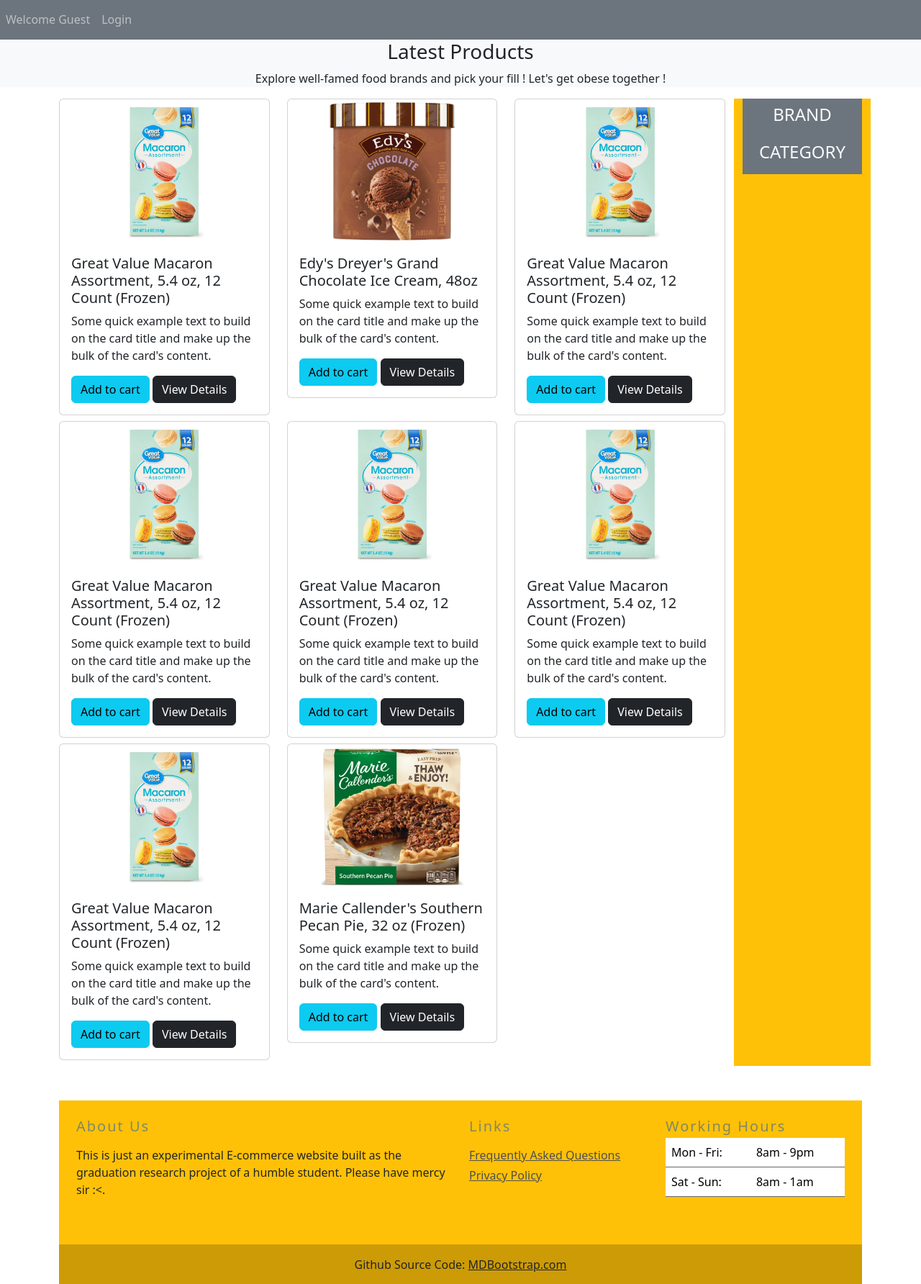
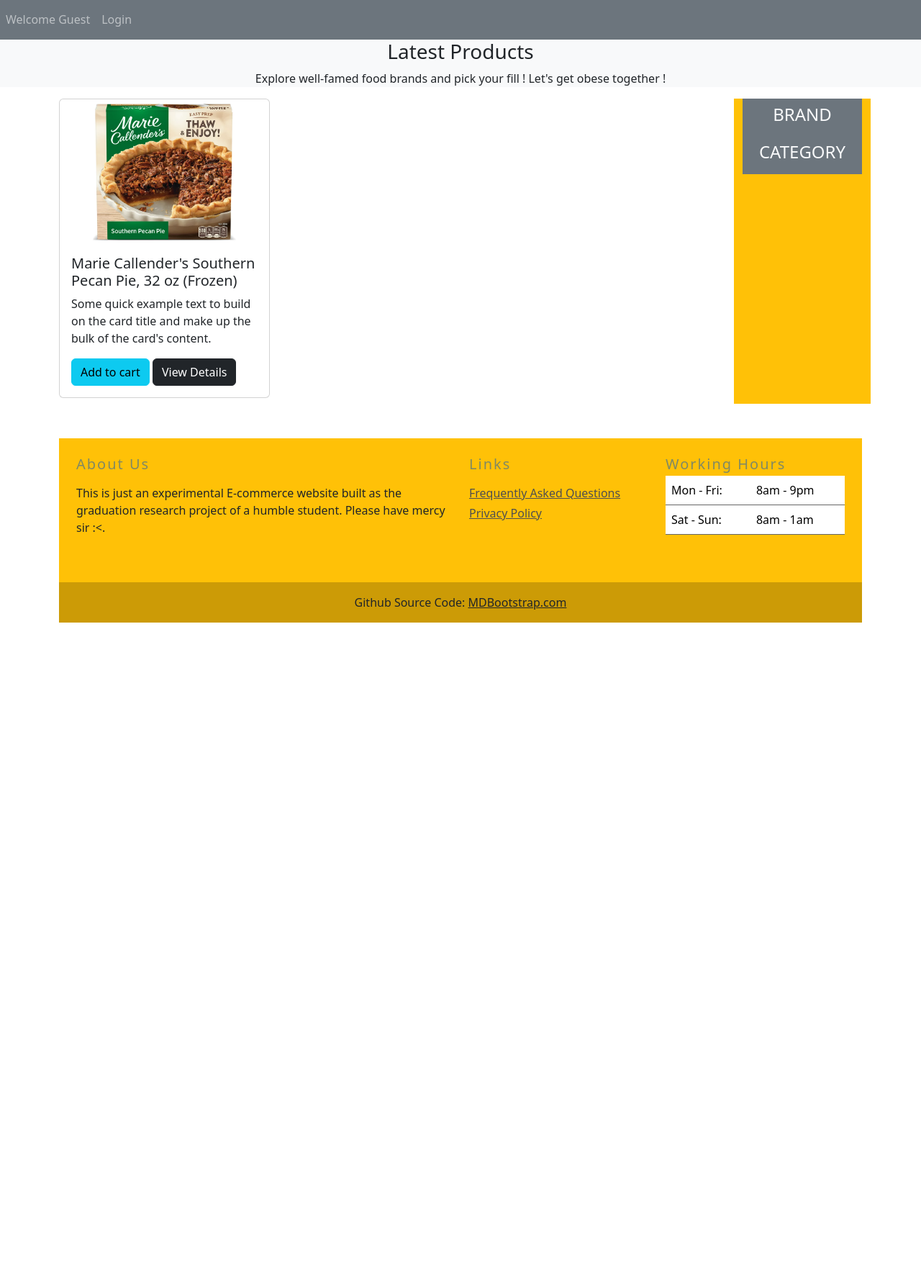
Before and after one commit to DShardcorer/Binge-food-shop, a PHP site: page / in a window 1280 px wide. Shown: the part 105-1889 px from the top of the page at 72% size. After the commit the page ends 970 px from the top, so only its background shows below. Run offline with PHP 8.4, Linux system fonts and the light colour scheme; data that the repository does not hold is empty.

Commit message:
no static dis

```diff
--- a/index.php
+++ b/index.php
@@ -93,111 +93,6 @@
       <div class="col-md-10">
         <!--products-->
         <div class="row">
-          <div class=" col-md-4 mb-2">
-            <div class="card">
-              <img class="card-img-top"
-                src="images\Great-Value-Macaron-Assortment-5-4-oz-12-Count-Frozen_13b23567-1681-4940-90ec-160c02dcf2cf.76bb95628693dd14250aacee414c5811.webp"
-                alt="Card image cap">
-              <div class="card-body">
-                <h5 class="card-title">Great Value Macaron Assortment, 5.4 oz, 12 Count (Frozen)</h5>
-                <p class="card-text">Some quick example text to build on the card title and make up the bulk of the
-                  card's
-                  content.</p>
-                <a href="#" class="btn btn-info">Add to cart</a>
-                <a href="#" class="btn btn-dark">View Details</a>
-              </div>
-            </div>
-          </div>
-          <div class=" col-md-4 mb-2">
-            <div class="card">
-              <img class="card-img-top"
-                src="images\Edy-s-Dreyer-s-Grand-Chocolate-Ice-Cream-48oz_28d26476-0306-4c00-a45e-e3a4b03a6c9c.017601e177974592eefc35d698a9c8ee.webp"
-                alt="Card image cap">
-              <div class="card-body">
-                <h5 class="card-title">Edy's Dreyer's Grand Chocolate Ice Cream, 48oz</h5>
-                <p class="card-text">Some quick example text to build on the card title and make up the bulk of the
-                  card's
-                  content.</p>
-                <a href="#" class="btn btn-info">Add to cart</a>
-                <a href="#" class="btn btn-dark">View Details</a>
-              </div>
-            </div>
-          </div>
-          <div class=" col-md-4 mb-2">
-            <div class="card">
-              <img class="card-img-top"
-                src="images\Great-Value-Macaron-Assortment-5-4-oz-12-Count-Frozen_13b23567-1681-4940-90ec-160c02dcf2cf.76bb95628693dd14250aacee414c5811.webp"
-                alt="Card image cap">
-              <div class="card-body">
-                <h5 class="card-title">Great Value Macaron Assortment, 5.4 oz, 12 Count (Frozen)</h5>
-                <p class="card-text">Some quick example text to build on the card title and make up the bulk of the
-                  card's
-                  content.</p>
-                <a href="#" class="btn btn-info">Add to cart</a>
-                <a href="#" class="btn btn-dark">View Details</a>
-              </div>
-            </div>
-          </div>
-          <div class=" col-md-4 mb-2">
-            <div class="card">
-              <img class="card-img-top"
-                src="images\Great-Value-Macaron-Assortment-5-4-oz-12-Count-Frozen_13b23567-1681-4940-90ec-160c02dcf2cf.76bb95628693dd14250aacee414c5811.webp"
-                alt="Card image cap">
-              <div class="card-body">
-                <h5 class="card-title">Great Value Macaron Assortment, 5.4 oz, 12 Count (Frozen)</h5>
-                <p class="card-text">Some quick example text to build on the card title and make up the bulk of the
-                  card's
-                  content.</p>
-                <a href="#" class="btn btn-info">Add to cart</a>
-                <a href="#" class="btn btn-dark">View Details</a>
-              </div>
-            </div>
-          </div>
-          <div class=" col-md-4 mb-2">
-            <div class="card">
-              <img class="card-img-top"
-                src="images\Great-Value-Macaron-Assortment-5-4-oz-12-Count-Frozen_13b23567-1681-4940-90ec-160c02dcf2cf.76bb95628693dd14250aacee414c5811.webp"
-                alt="Card image cap">
-              <div class="card-body">
-                <h5 class="card-title">Great Value Macaron Assortment, 5.4 oz, 12 Count (Frozen)</h5>
-                <p class="card-text">Some quick example text to build on the card title and make up the bulk of the
-                  card's
-                  content.</p>
-                <a href="#" class="btn btn-info">Add to cart</a>
-                <a href="#" class="btn btn-dark">View Details</a>
-              </div>
-            </div>
-          </div>
-          <div class=" col-md-4 mb-2">
-            <div class="card">
-              <img class="card-img-top"
-                src="images\Great-Value-Macaron-Assortment-5-4-oz-12-Count-Frozen_13b23567-1681-4940-90ec-160c02dcf2cf.76bb95628693dd14250aacee414c5811.webp"
-                alt="Card image cap">
-              <div class="card-body">
-                <h5 class="card-title">Great Value Macaron Assortment, 5.4 oz, 12 Count (Frozen)</h5>
-                <p class="card-text">Some quick example text to build on the card title and make up the bulk of the
-                  card's
-                  content.</p>
-                <a href="#" class="btn btn-info">Add to cart</a>
-                <a href="#" class="btn btn-dark">View Details</a>
-              </div>
-            </div>
-          </div>
-          <div class=" col-md-4 mb-2">
-            <div class="card">
-              <img class="card-img-top"
-                src="images\Great-Value-Macaron-Assortment-5-4-oz-12-Count-Frozen_13b23567-1681-4940-90ec-160c02dcf2cf.76bb95628693dd14250aacee414c5811.webp"
-                alt="Card image cap">
-              <div class="card-body">
-                <h5 class="card-title">Great Value Macaron Assortment, 5.4 oz, 12 Count (Frozen)</h5>
-                <p class="card-text">Some quick example text to build on the card title and make up the bulk of the
-                  card's
-                  content.</p>
-                <a href="#" class="btn btn-info">Add to cart</a>
-                <a href="#" class="btn btn-dark">View Details</a>
-              </div>
-            </div>
-          </div>
           <div class=" col-md-4 mb-2">
             <div class="card">
               <img class="card-img-top"
```
